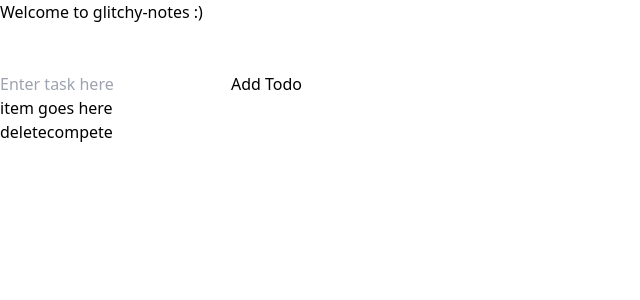
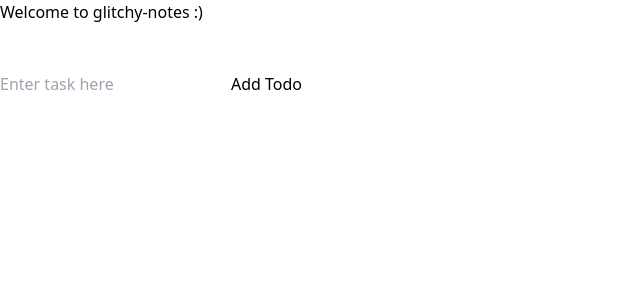
Before and after one commit to glitchy-cat/glitchy-notes, a Next.js app: page / in a window 1280 px wide. Shown: the top 300 px of the page, without its empty margins (0-640 px from the left). Built offline with nearby package versions, Linux system fonts and the light colour scheme.

Commit message:
Added todo list functionality

```diff
--- a/components/Todo.js
+++ b/components/Todo.js
@@ -1,10 +1,10 @@
 import React from "react";
 import TodoList from "./Todolist";
 
-function Todo() {
+function Todo({text}) {
   return (
     <div>
-      <li>item goes here</li>
+      <li>{text}</li>
       <button>delete</button>
       <button>compete</button>
     </div>
--- a/components/TodoList.js
+++ b/components/TodoList.js
@@ -1,11 +1,13 @@
 import React from 'react';
 import Todo from  './Todo';
 
-function TodoList() {
+function TodoList({ todos } ) {
     return (
         <div>
             <ul>
-                <Todo />
+               {todos.map((todo) => (
+                   <Todo text={todo.text} key={todo.id} />
+               ))}
             </ul>
         </div>
     )
--- a/pages/index.js
+++ b/pages/index.js
@@ -19,7 +19,7 @@ export default function Home() {
         todos={todos}
         setTodos={setTodos}
       />
-      <TodoList />
+      <TodoList todos={todos} />
     </div>
   );
 }
```
